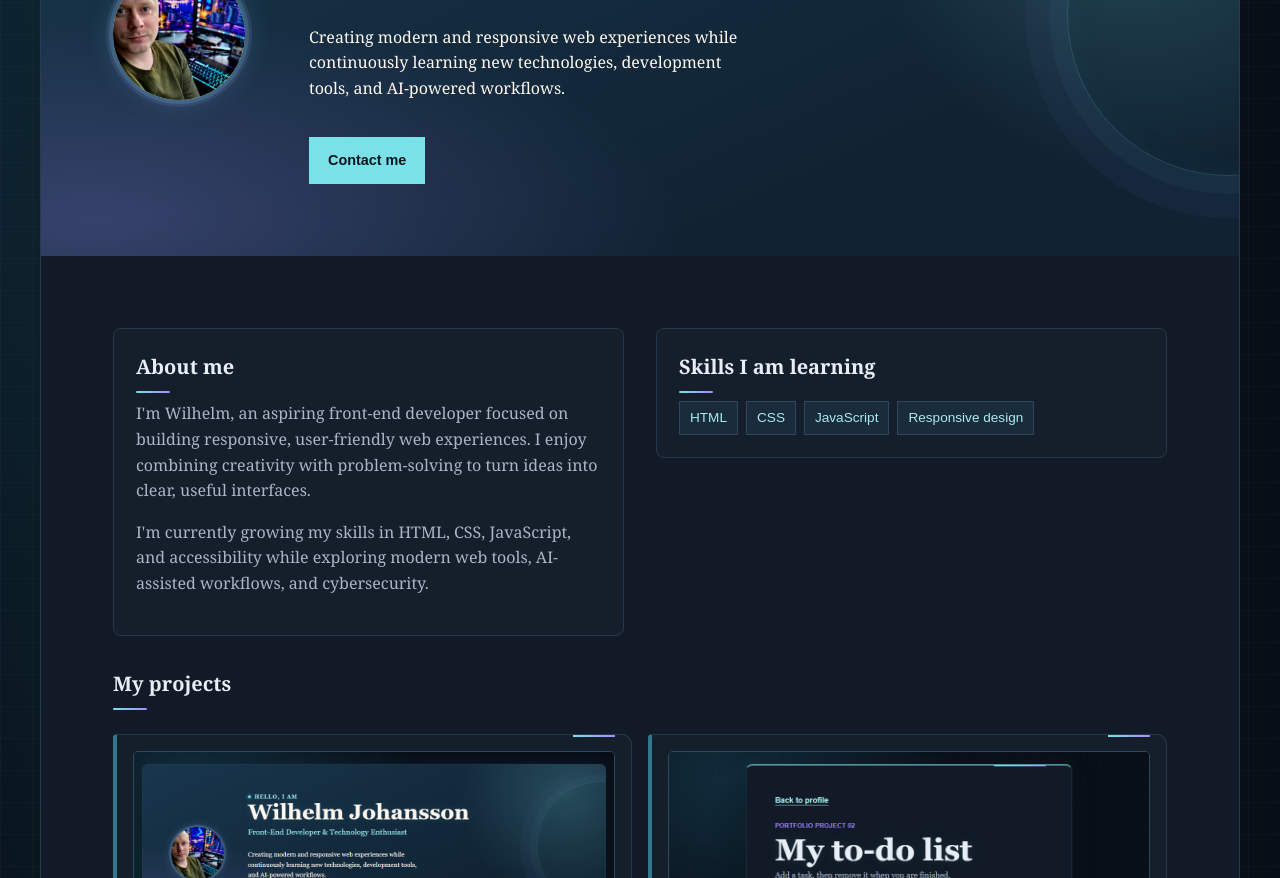
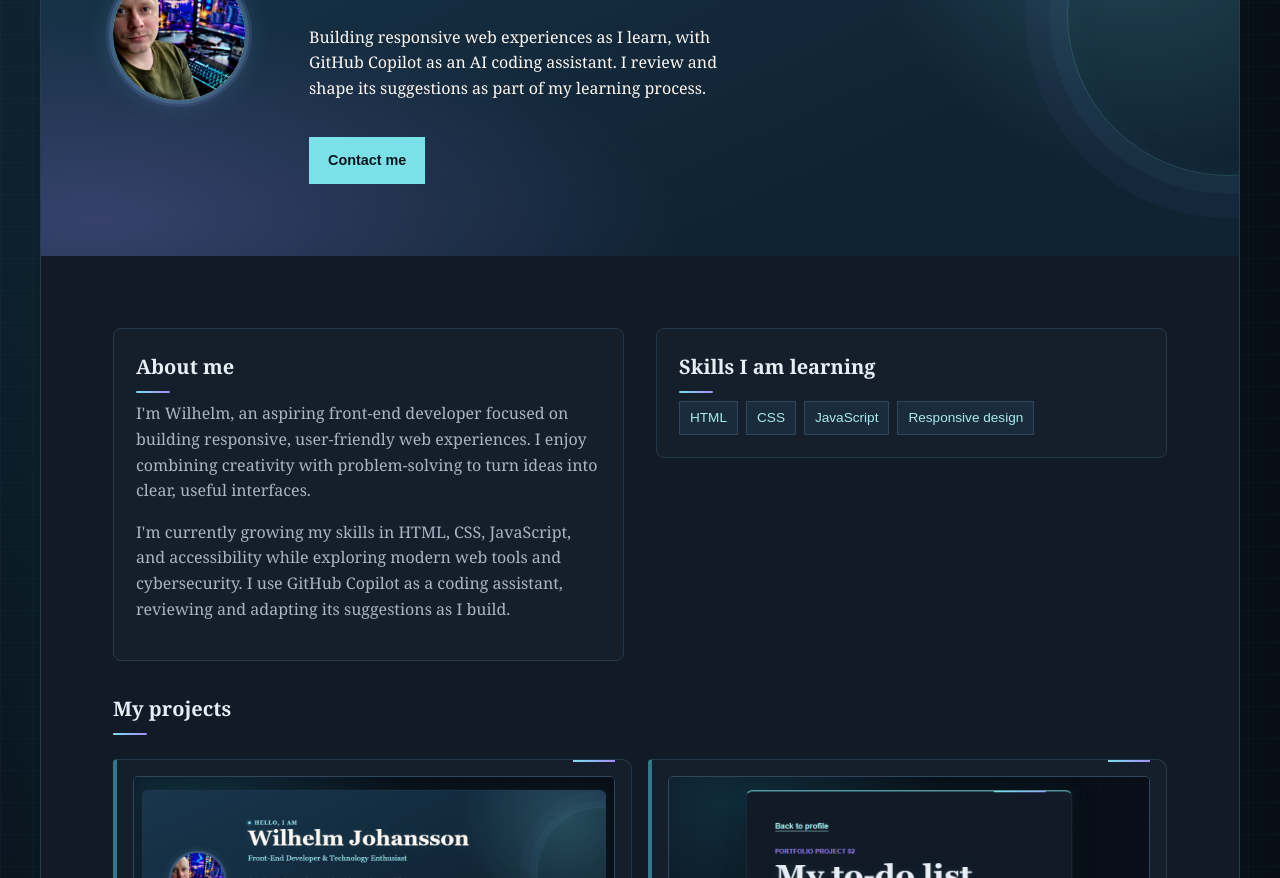
Before and after one commit to wjohansson94/portfolio, a plain HTML site: page index.html in a window 1280 px wide. Shown: the part 222-1100 px from the top of the page. Drawn offline with Linux system fonts and the light colour scheme.

Commit message:
Add files via upload

```diff
--- a/index.html
+++ b/index.html
@@ -21,9 +21,9 @@
           <h1>Wilhelm Johansson</h1>
           <p class="role">Front-End Developer &amp; Technology Enthusiast</p>
           <p class="bio">
-            Creating modern and responsive web experiences while continuously
-            learning new technologies, development tools, and AI-powered
-            workflows.
+            Building responsive web experiences as I learn, with GitHub Copilot
+            as an AI coding assistant. I review and shape its suggestions as
+            part of my learning process.
           </p>
           <a class="button" href="mailto:wjohansson94@outlook.com"
             >Contact me</a
@@ -42,8 +42,9 @@
           </p>
           <p>
             I'm currently growing my skills in HTML, CSS, JavaScript, and
-            accessibility while exploring modern web tools, AI-assisted
-            workflows, and cybersecurity.
+            accessibility while exploring modern web tools and cybersecurity.
+            I use GitHub Copilot as a coding assistant, reviewing and adapting
+            its suggestions as I build.
           </p>
         </div>
 
```
Also changed, not shown: README.md.
